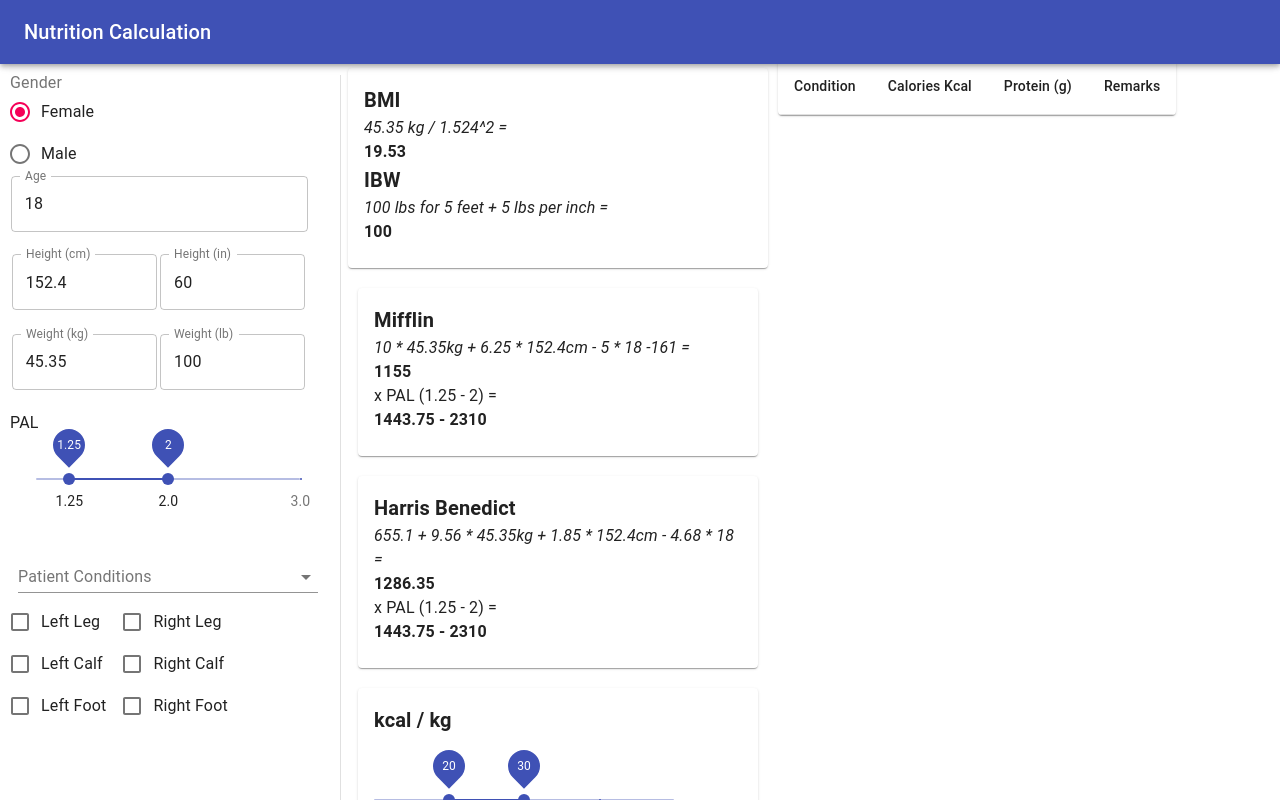
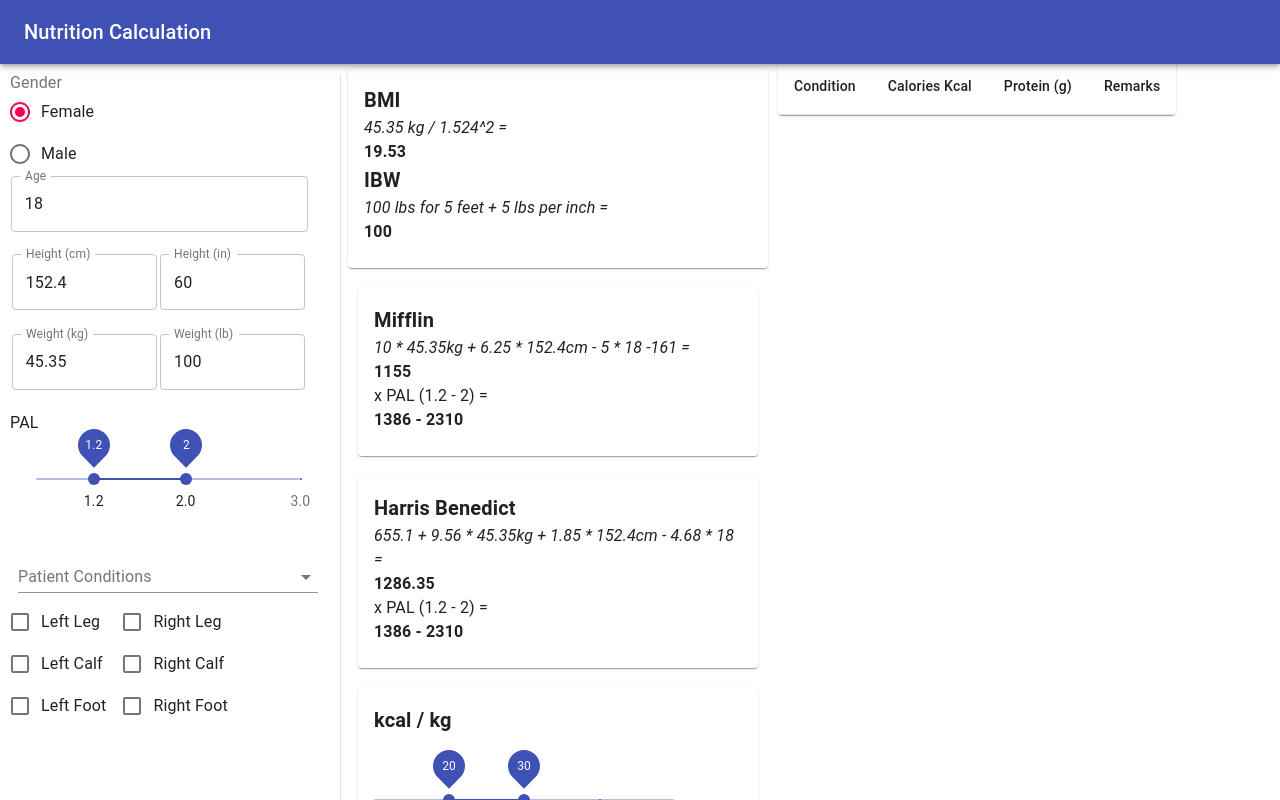
Before and after one commit to juliand71/nutrition-calc, a React (Create React App) app: page / in a window 1280 px wide. Shown: the top 800 px of the page. Built offline with nearby package versions, Linux system fonts and the light colour scheme.

Commit message:
adjust pal and protein steps

```diff
--- a/src/components/KCalCard.jsx
+++ b/src/components/KCalCard.jsx
@@ -76,7 +76,7 @@ function KCalCard() {
           defaultValue={0.8}
           value={protein}
           aria-labelledby="discrete-slider-always"
-          step={0.1}
+          step={0.05}
           marks={[{value: 1.0, label: '1.0'}, {value: 2.0, label: '2.0'}, {value: 3.0, label: '3.0'}]}
           valueLabelDisplay="on"
           name="protein"
--- a/src/components/PatientForm.jsx
+++ b/src/components/PatientForm.jsx
@@ -154,12 +154,12 @@ function PatientForm() {
           PAL
         </Typography>
         <Slider
-          min={1.0}
+          min={0.7}
           max={3.0}
-          defaultValue={[1.25, 2.0]}
+          defaultValue={[1.2, 2.0]}
           value={currentPatient.pal}
           aria-labelledby="discrete-slider-always"
-          step={0.05}
+          step={0.1}
           marks={pals}
           valueLabelDisplay="on"
           name="pal"
--- a/src/pals.js
+++ b/src/pals.js
@@ -1,5 +1,5 @@
 const pals = [
-  { value: 1.25, label: "1.25" },
+  { value: 1.2, label: "1.2" },
 
   { value: 2.0, label: "2.0" },
 
--- a/src/reducers/currentPatient.js
+++ b/src/reducers/currentPatient.js
@@ -8,7 +8,7 @@ const currentPatient = (state={
   weightLB: 100,
   heightCM: 152.4,
   heightIN: 60,
-  pal: [1.25, 2.0],
+  pal: [1.2, 2.0],
 }, action) => {
   switch (action.type) {
     case "SET_AGE":
```
